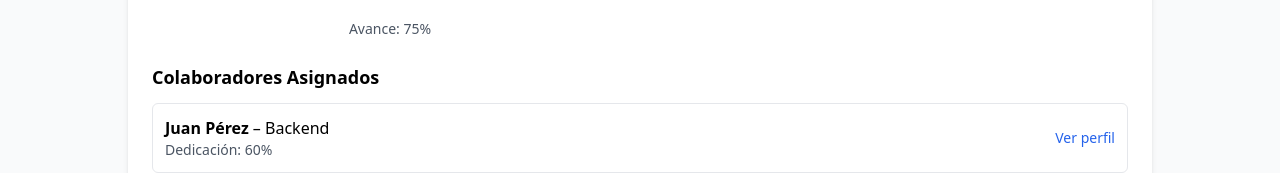
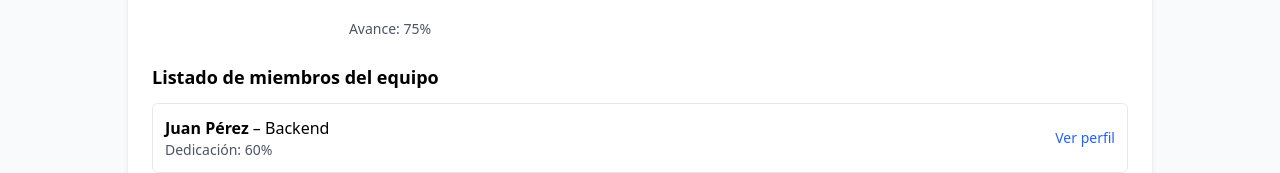
Before and after one commit to GestorAgilInteligente/mi-proyecto-frontend, a React (Vite) app: page /proyecto/1 in a window 1280 px wide. Shown: the part 481-654 px from the top of the page. Built offline with nearby package versions, Linux system fonts and the light colour scheme.

Commit message:
feat(patricia): actualiza título de sección de colaboradores

```diff
--- a/src/pages/ProyectoDetalle.jsx
+++ b/src/pages/ProyectoDetalle.jsx
@@ -70,7 +70,7 @@ export default function ProyectoDetalle() {
 
       {/* Lista de colaboradores */}
       <div className="mt-6">
-        <h2 className="text-lg font-bold mb-3">Colaboradores Asignados</h2>
+        <h2 className="text-lg font-bold mb-3">Listado de miembros del equipo</h2>
         <ul className="space-y-2">
           {datosMock.colaboradores.map((colab, idx) => (
             <li key={idx} className="border p-3 rounded-md flex justify-between items-center">
```
